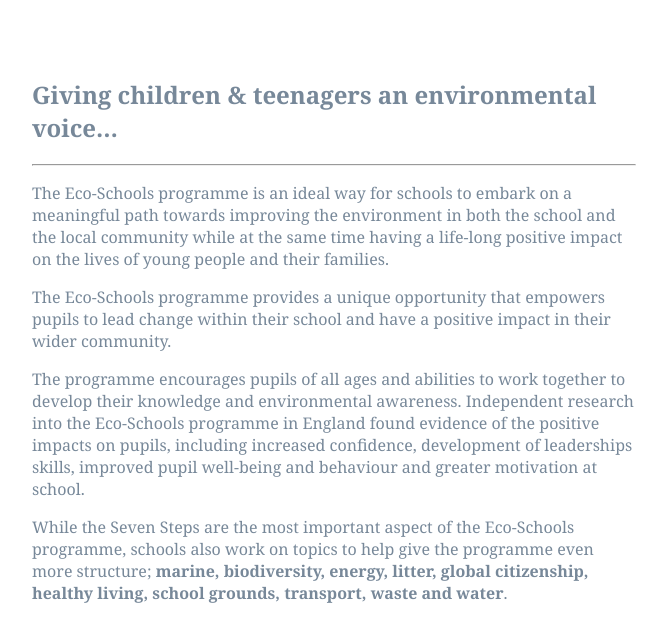
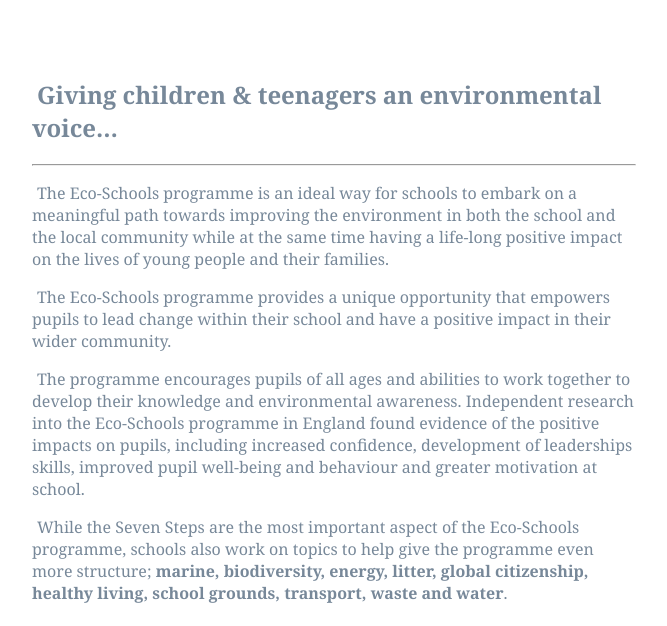
Before and after one commit to edonb99/INT18_19_Gr32, a PHP site: page / in a window 1280 px wide. Shown: the part 608-1234 px from the top of the page, without its empty margins (101-768 px from the left). Run offline with PHP 8.4, Linux system fonts and the light colour scheme.

Commit message:
text indent

```diff
--- a/index.css
+++ b/index.css
@@ -187,6 +187,7 @@ width:60%;
 height:50%;
 font-family: "Hoefler Text", Cambria, "Times New Roman", serif;
 word-spacing: normal;
+text-indent: 5px;
 clear: left;
 }
 
```
